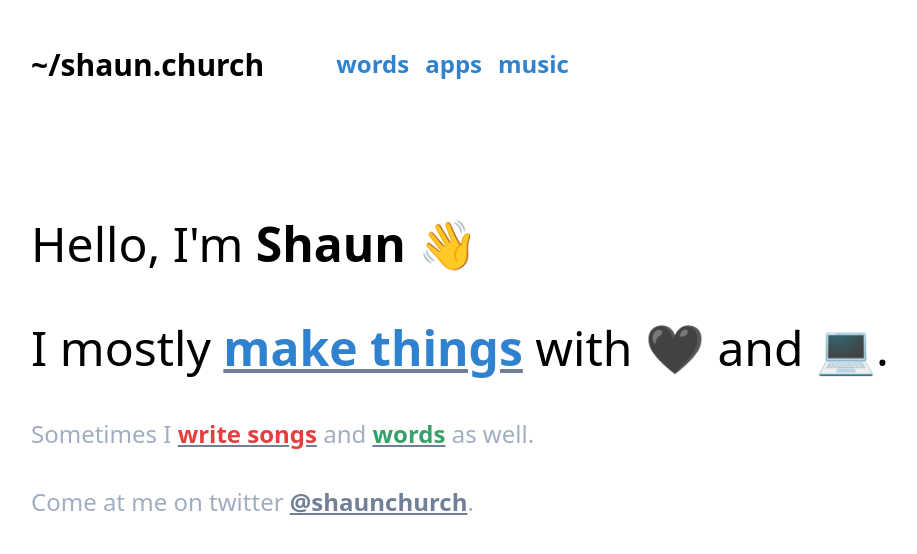
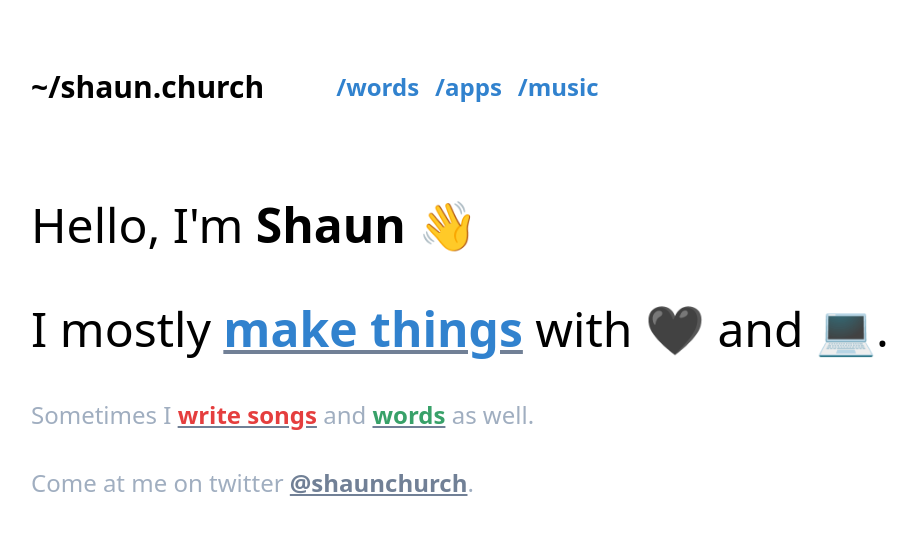
Before and after one commit to NorfolkDev/norfolkdevelopers-website, a Next.js app: page / in a window 1280 px wide. Shown: the top 554 px of the page, without its empty margins (129-1046 px from the left). Built offline with nearby package versions, Linux system fonts and the light colour scheme.

Commit message:
REjig header

```diff
--- a/src/components/layout/Layout.tsx
+++ b/src/components/layout/Layout.tsx
@@ -15,7 +15,7 @@ type Props = {
 export default function Layout({ children, location }: Props) {
   return (
     <div className="ml-auto mr-auto w-full md:w-4/5 lg:max-w-5xl mb-64">
-      <header className="md:flex h-32 fade-out">
+      <header className="mt-6 md:mt-16 md:mb-16 md:flex fade-out">
         <h1 className="inset font-extrabold text-3xl hover:text-blue-600 self-center">
           <Link href="/">
             <a>{config.siteName}</a>
@@ -25,7 +25,7 @@ export default function Layout({ children, location }: Props) {
           {navLinks.map(navLink => (
             <Link href={navLink.url} key={navLink.label}>
               <a className="pr-2 pl-2 font-semibold text-blue-600 hover:text-blue-400">
-                {navLink.label}
+                /{navLink.label}
               </a>
             </Link>
           ))}
```
